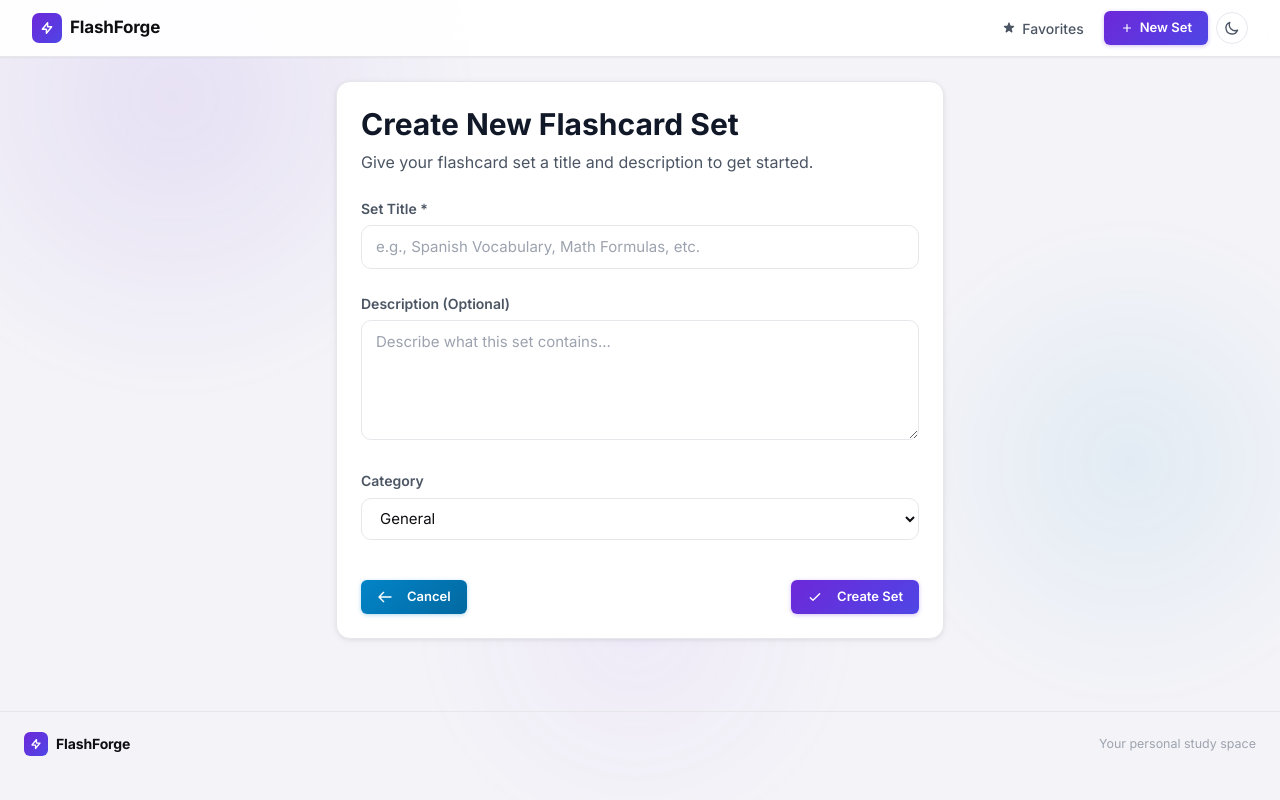
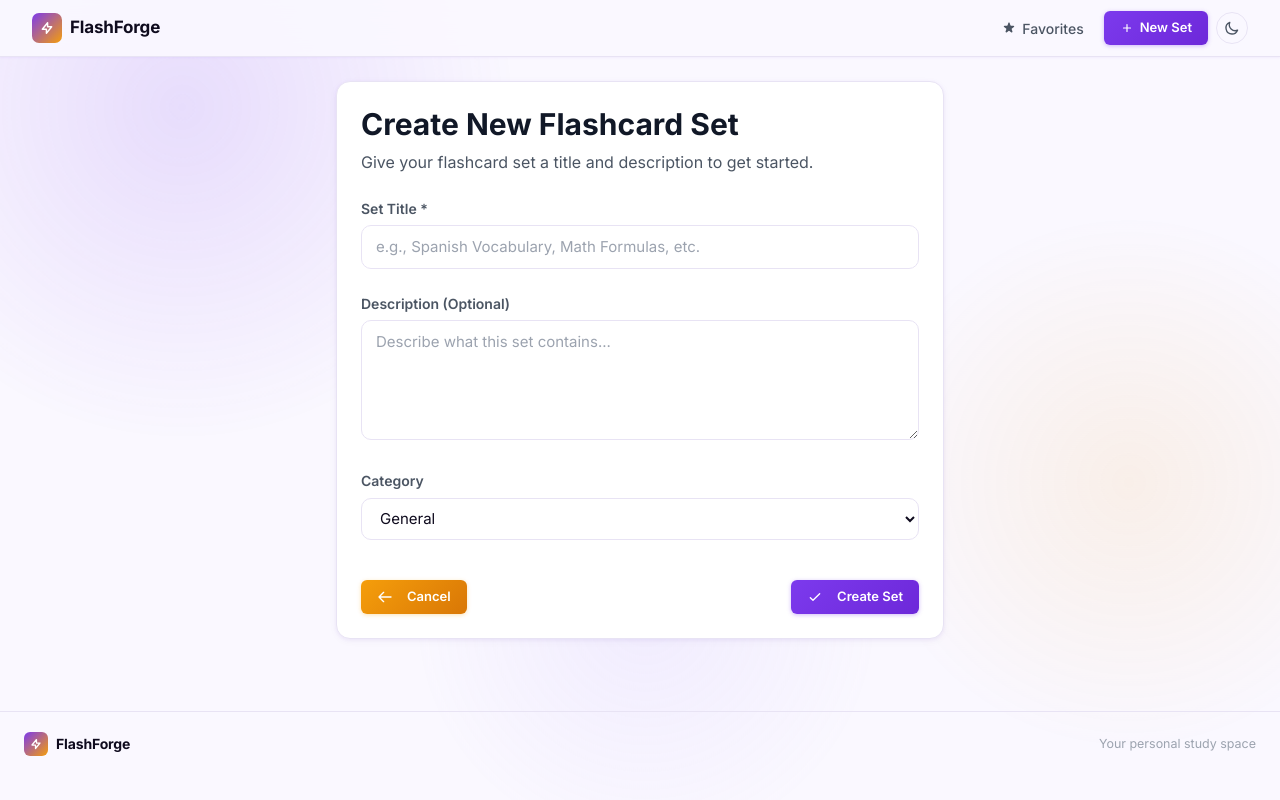
Before and after one commit to NathanielDSmith/Flashforge, a Flask app: page /set/new in a window 1280 px wide. Run offline with Flask 3, Linux system fonts and the light colour scheme; some libraries are stand-ins or nearby versions.

Commit message:
feat(ui): warm palette, card hover effects, amber flip back

```diff
--- a/static/css/flashcard.css
+++ b/static/css/flashcard.css
@@ -1,25 +1,25 @@
 /* Variables */
 
 :root {
-    --c-primary:       #6d28d9;
-    --c-primary-hover: #5b21b6;
-    --c-secondary:     #0284c7;
+    --c-primary:       #7c3aed;
+    --c-primary-hover: #6d28d9;
+    --c-accent:        #f59e0b;
 
-    --bg-body:  #f4f4f8;
+    --bg-body:  #faf8ff;
     --bg-card:  #ffffff;
-    --bg-nav:   rgba(255, 255, 255, 0.92);
+    --bg-nav:   rgba(250, 248, 255, 0.92);
 
-    --text-1:   #0f0f13;
+    --text-1:   #0f0b1e;
     --text-2:   #4b5563;
     --text-3:   #9ca3af;
 
-    --border:       #e5e7eb;
-    --border-focus: #6d28d9;
+    --border:       #e8e3f4;
+    --border-focus: #7c3aed;
 
-    --shadow-xs: 0 1px 2px rgba(0,0,0,0.05);
-    --shadow-sm: 0 1px 4px rgba(0,0,0,0.07), 0 2px 8px rgba(0,0,0,0.04);
-    --shadow-md: 0 4px 16px rgba(0,0,0,0.09), 0 1px 4px rgba(0,0,0,0.05);
-    --shadow-lg: 0 12px 40px rgba(0,0,0,0.12), 0 4px 12px rgba(0,0,0,0.06);
+    --shadow-xs: 0 1px 2px rgba(124,58,237,0.06);
+    --shadow-sm: 0 1px 4px rgba(124,58,237,0.08), 0 2px 8px rgba(0,0,0,0.04);
+    --shadow-md: 0 4px 16px rgba(124,58,237,0.1), 0 1px 4px rgba(0,0,0,0.05);
+    --shadow-lg: 0 12px 40px rgba(124,58,237,0.18), 0 4px 12px rgba(0,0,0,0.08);
 
     --radius-sm: 6px;
     --radius:    10px;
@@ -91,27 +91,27 @@ body {
 .bg-orb { position: absolute; border-radius: 50%; }
 
 .bg-orb--1 {
-    width: 640px; height: 640px;
-    top: -200px; left: -180px;
-    background: radial-gradient(circle, rgba(109,40,217,.09) 0%, transparent 65%);
+    width: 700px; height: 700px;
+    top: -220px; left: -200px;
+    background: radial-gradient(circle, rgba(124,58,237,.14) 0%, transparent 65%);
     animation: orb1 32s ease-in-out infinite;
 }
 .bg-orb--2 {
-    width: 520px; height: 520px;
-    top: 28%; right: -140px;
-    background: radial-gradient(circle, rgba(2,132,199,.07) 0%, transparent 65%);
+    width: 560px; height: 560px;
+    top: 28%; right: -160px;
+    background: radial-gradient(circle, rgba(245,158,11,.09) 0%, transparent 65%);
     animation: orb2 26s ease-in-out infinite;
 }
 .bg-orb--3 {
-    width: 480px; height: 480px;
+    width: 500px; height: 500px;
     bottom: -80px; left: 30%;
-    background: radial-gradient(circle, rgba(168,85,247,.06) 0%, transparent 65%);
+    background: radial-gradient(circle, rgba(167,139,250,.1) 0%, transparent 65%);
     animation: orb3 40s ease-in-out infinite;
 }
 
-[data-theme="dark"] .bg-orb--1 { background: radial-gradient(circle, rgba(109,40,217,.22) 0%, transparent 65%); }
-[data-theme="dark"] .bg-orb--2 { background: radial-gradient(circle, rgba(2,132,199,.16) 0%, transparent 65%); }
-[data-theme="dark"] .bg-orb--3 { background: radial-gradient(circle, rgba(168,85,247,.18) 0%, transparent 65%); }
+[data-theme="dark"] .bg-orb--1 { background: radial-gradient(circle, rgba(124,58,237,.32) 0%, transparent 65%); }
+[data-theme="dark"] .bg-orb--2 { background: radial-gradient(circle, rgba(245,158,11,.18) 0%, transparent 65%); }
+[data-theme="dark"] .bg-orb--3 { background: radial-gradient(circle, rgba(167,139,250,.22) 0%, transparent 65%); }
 
 @keyframes orb1 {
     0%,100% { transform: translate(0,0)    scale(1);    }
@@ -144,7 +144,7 @@ body {
 .nav-logo-icon {
     width: 1.875rem;
     height: 1.875rem;
-    background: linear-gradient(135deg, #6d28d9, #4f46e5);
+    background: linear-gradient(135deg, #7c3aed, #f59e0b);
     border-radius: 7px;
     display: inline-flex;
     align-items: center;
@@ -193,7 +193,7 @@ body {
     justify-content: center;
     gap: 0.375rem;
     padding: 0.45rem 1rem;
-    background: linear-gradient(135deg, #6d28d9, #4f46e5);
+    background: linear-gradient(135deg, #7c3aed, #6d28d9);
     color: #fff;
     font-size: 0.8125rem;
     font-weight: 600;
@@ -203,14 +203,14 @@ body {
     text-decoration: none;
     white-space: nowrap;
     transition: opacity 0.15s, box-shadow 0.15s, transform 0.15s;
-    box-shadow: 0 1px 4px rgba(109,40,217,0.3);
+    box-shadow: 0 1px 4px rgba(124,58,237,0.35);
     position: relative;
     overflow: hidden;
 }
 
 .btn:hover {
     opacity: 0.92;
-    box-shadow: 0 4px 16px rgba(109,40,217,0.38);
+    box-shadow: 0 4px 20px rgba(124,58,237,0.45);
     transform: translateY(-1px);
 }
 
@@ -228,10 +228,10 @@ body {
 .btn:hover::after { transform: translateX(100%); }
 
 .btn-secondary {
-    background: linear-gradient(135deg, #0284c7, #0369a1);
-    box-shadow: 0 1px 4px rgba(2,132,199,0.3);
+    background: linear-gradient(135deg, #f59e0b, #d97706);
+    box-shadow: 0 1px 4px rgba(245,158,11,0.3);
 }
-.btn-secondary:hover { box-shadow: 0 4px 16px rgba(2,132,199,0.38); }
+.btn-secondary:hover { box-shadow: 0 4px 16px rgba(245,158,11,0.45); }
 
 .btn-danger {
     background: linear-gradient(135deg, #dc2626, #b91c1c);
@@ -439,16 +439,29 @@ body {
     overflow: hidden;
     position: relative;
     animation: fadeUp 0.35s ease both;
-    transition: box-shadow 0.22s ease, transform 0.22s ease, border-color 0.22s ease;
+    transition: box-shadow 0.25s ease, transform 0.25s ease, border-color 0.25s ease;
+}
+
+.card::before {
+    content: '';
+    position: absolute;
+    top: 0; left: 0; right: 0;
+    height: 3px;
+    background: linear-gradient(90deg, #7c3aed, #f59e0b);
+    opacity: 0;
+    transition: opacity 0.3s ease;
+    z-index: 3;
 }
 
 .card:hover {
     box-shadow: var(--shadow-lg);
-    transform: translateY(-4px);
-    border-color: rgba(109,40,217,.18);
+    transform: translateY(-6px);
+    border-color: rgba(124,58,237,.25);
 }
 
-[data-theme="dark"] .card:hover { border-color: rgba(139,92,246,.22); }
+.card:hover::before { opacity: 1; }
+
+[data-theme="dark"] .card:hover { border-color: rgba(167,139,250,.3); }
 
 .card::after {
     content: '';
@@ -470,9 +483,9 @@ body {
 
 [data-theme="dark"] .card::after {
     background: radial-gradient(
-        circle at var(--mx, 50%) var(--my, 50%),
-        rgba(167,139,250,.08) 0%,
-        transparent 55%
+        circle at var(--mx, 50%) var(--my, 40%),
+        rgba(167,139,250,.12) 0%,
+        transparent 60%
     );
 }
 
--- a/static/js/flashcard.js
+++ b/static/js/flashcard.js
@@ -434,4 +434,14 @@ document.addEventListener('DOMContentLoaded', function() {
     if (document.getElementById('studyModeBtn')) {
         window.flashcardStudy = new FlashcardStudyMode();
     }
+
+    document.querySelectorAll('.card').forEach(function(card) {
+        card.addEventListener('mousemove', function(e) {
+            const rect = card.getBoundingClientRect();
+            const x = ((e.clientX - rect.left) / rect.width)  * 100;
+            const y = ((e.clientY - rect.top)  / rect.height) * 100;
+            card.style.setProperty('--mx', x + '%');
+            card.style.setProperty('--my', y + '%');
+        });
+    });
 });
```
Also changed, not shown: other parts of static/css/flashcard.css (+18 -18 lines).
